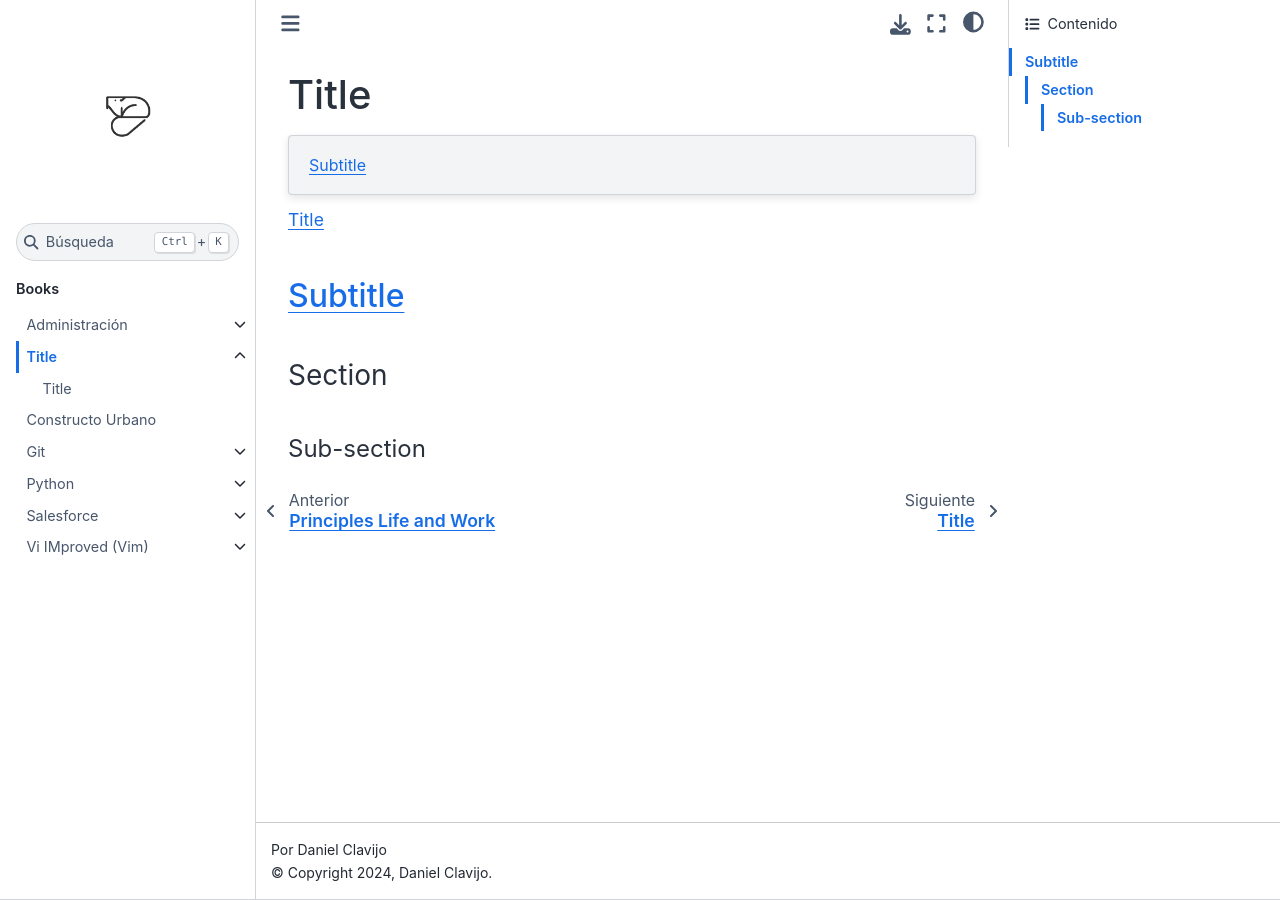
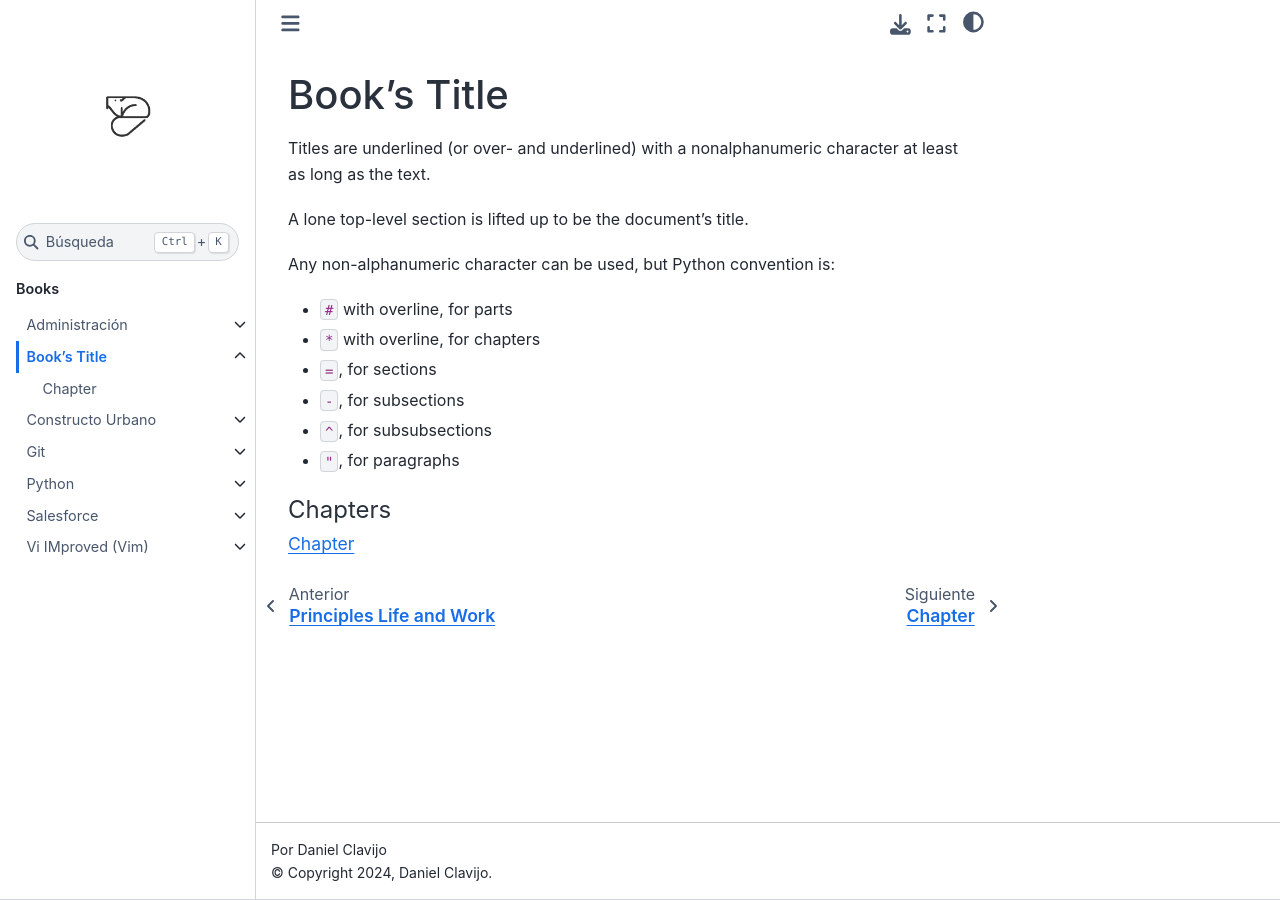
Before and after one commit to d3040/the_beavers_hut, a Sphinx documentation site: the page built from docs/source/book/index.rst, in a window 1280 px wide. Built offline with Sphinx 7.4.7 and the Sphinx Book theme 1.1.4, drawn with Linux system fonts in a browser that asks for light colours.

Commit message:
reestructure

```diff
--- a/docs/source/book/index.rst
+++ b/docs/source/book/index.rst
@@ -1,6 +1,23 @@
-*****
-Title
-*****
+###############################################################################
+Book's Title
+###############################################################################
+
+Titles are underlined (or over- and underlined) with
+a nonalphanumeric character at least as long as the
+text.
+
+A lone top-level section is lifted up to be the
+document's title.
+
+Any non-alphanumeric character can be used, but
+Python convention is:
+
+* ``#`` with overline, for parts
+* ``*`` with overline, for chapters
+* ``=``, for sections
+* ``-``, for subsections
+* ``^``, for subsubsections
+* ``"``, for paragraphs
 
 .. contents::
     :depth: 1
@@ -8,17 +25,8 @@ Title
     :backlinks: entry
 
 .. toctree::
+    :caption: Chapters
     :maxdepth: 1
     :glob:
 
     *
-
-########
-Subtitle
-########
-
-Section
-=======
-
-Sub-section
------------
```
Also changed, not shown: docs/source/book/section.rst (+12 -10 lines), docs/source/constructo_urbano/estudio.rst (added, +35 -0 lines), docs/source/constructo_urbano/index.rst (+11 -28 lines), docs/source/python/py4e/py4e.md (+29 -11 lines), docs/README.md, 4 other files.
